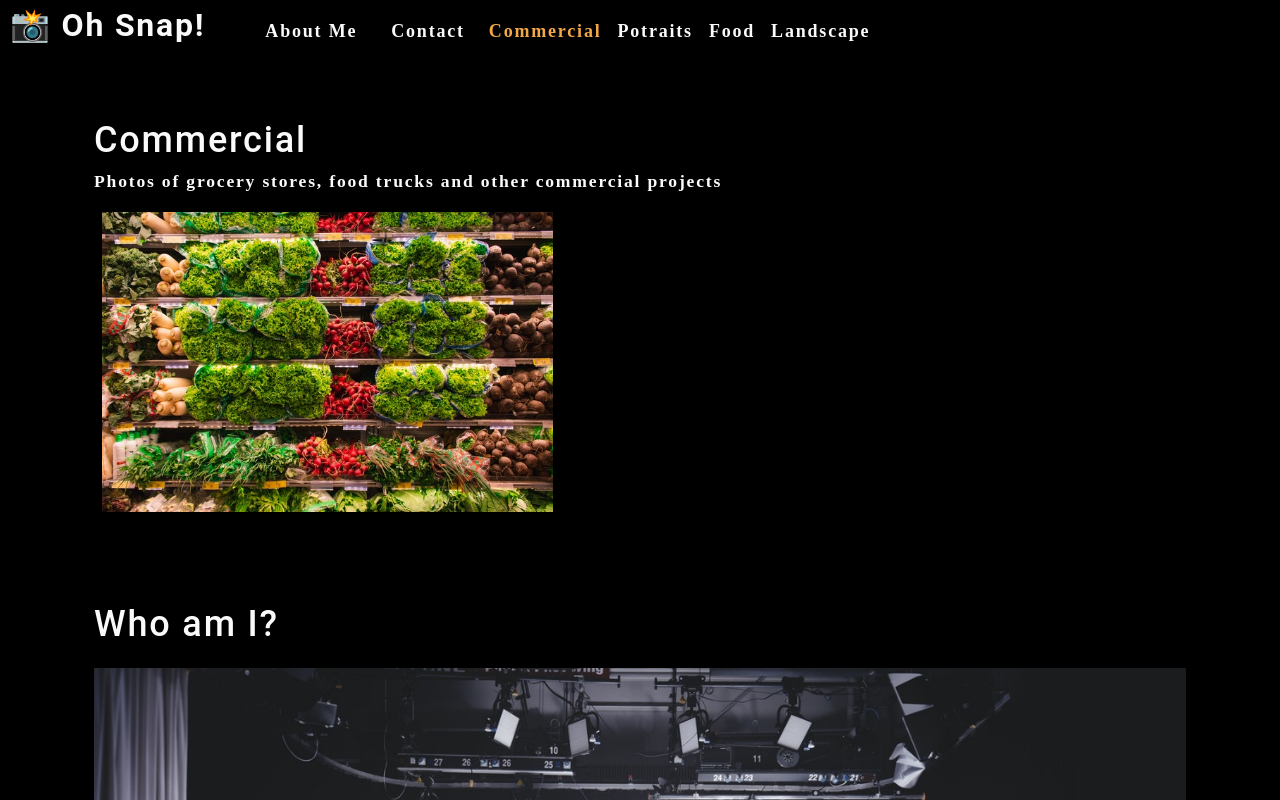
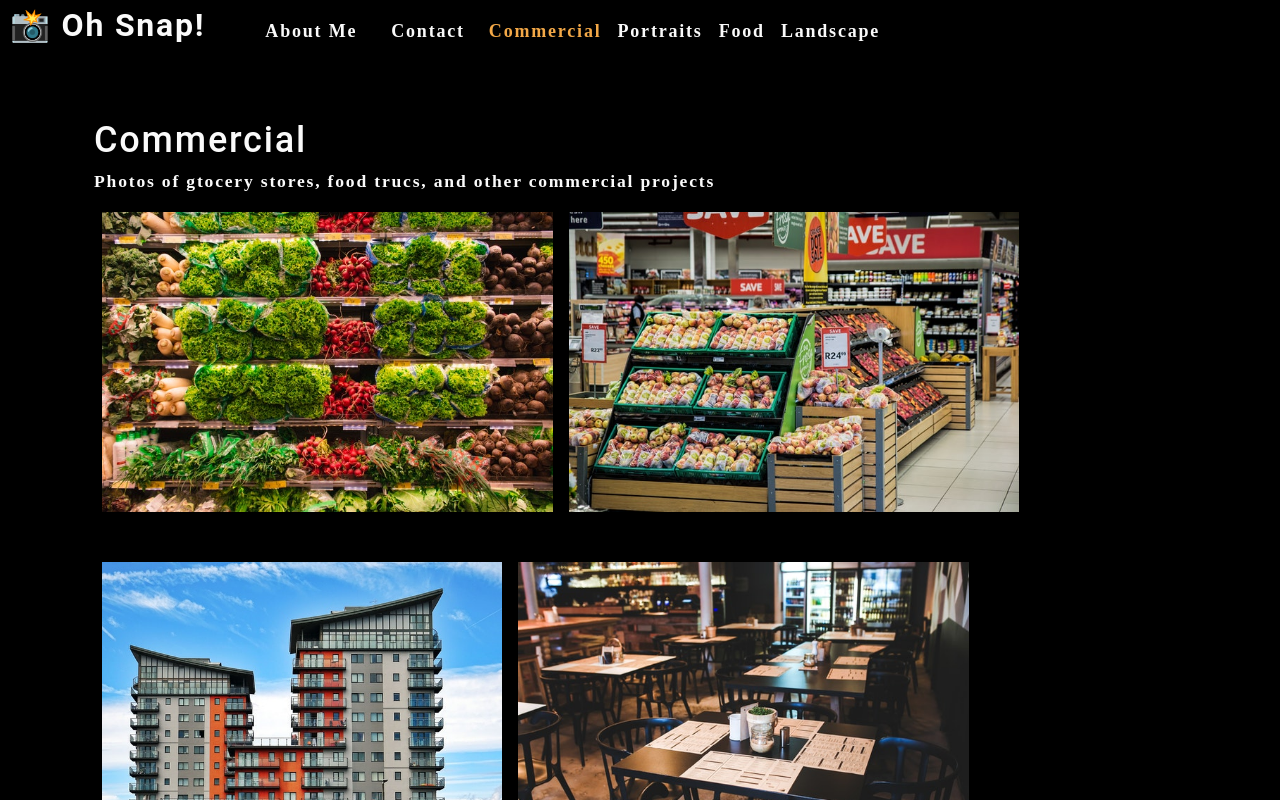
Before and after one commit to Brandon-perez19/Oh-Snap, a React (Create React App) app: page / in a window 1280 px wide. Shown: the top 800 px of the page. Built offline with nearby package versions, Linux system fonts and the light colour scheme.

Commit message:
Able to dynamically generate photos in gallery based on tab selected.

```diff
--- a/src/App.js
+++ b/src/App.js
@@ -1,4 +1,4 @@
-import React, {useState} from 'react'
+import React, { useState } from 'react'
 import './App.css';
 import About from './components/About';
 import Nav from './components/Nav';
@@ -11,8 +11,8 @@
       description: "Photos of gtocery stores, food trucs, and other commercial projects",
     },
     {
-        name: "potraits",
-        description: "Potraits of people in my life",
+      name: "portraits",
+      description: "portraits of people in my life",
     },
     {
       name: "food",
@@ -29,12 +29,12 @@
   return (
     <div>
       <Nav
-        categories = {categories}
-        setCurrentCategory = {setCurrentCategory}
-        currentCategory = {currentCategory}
+        categories={categories}
+        setCurrentCategory={setCurrentCategory}
+        currentCategory={currentCategory}
       > </Nav>
       <main>
-        <Gallery />
+        <Gallery currentCategory = {currentCategory}> </Gallery>
         <About />
       </main>
     </div>
--- a/src/components/Gallery/index.js
+++ b/src/components/Gallery/index.js
@@ -1,24 +1,15 @@
 import React from 'react';
 import { capitalizeFirstLetter } from '../../utils/helpers';
-import photo from "../../assets/small/commercial/0.jpg"
+import PhotoList from '../PhotoList';
 
 
-function Gallery() {
-    const currentCategory = {
-        name: "commercial",
-        description: "Photos of grocery stores, food trucks and other commercial projects"
-    };
+function Gallery({currentCategory}) {
+    const {name, description} = currentCategory
     return(
         <section>
             <h1> {capitalizeFirstLetter(currentCategory.name)} </h1>
             <p> {currentCategory.description}</p>
-            <div className='flex-row'>
-                <img
-                src = {photo}
-                alt = "Commercial Example"
-                className='img-thumbnail mx-1'
-                />
-            </div>
+            <PhotoList category={currentCategory.name} ></PhotoList>
         </section>
     );
 }
--- /dev/null
+++ b/src/components/PhotoList/index.js
@@ -0,0 +1,120 @@
+import React, { useState } from 'react';
+
+function PhotoList({ category }) {
+    const [photos] = useState([
+        {
+            name: 'Grocery aisle',
+            category: 'commercial',
+            description: 'Lorem ipsum dolor sit amet, consectetur adipiscing elit. Nunc ultricie',
+        },
+        {
+            name: 'Grocery booth',
+            category: 'commercial',
+            description: 'Lorem ipsum dolor sit amet, consectetur adipiscing elit. Nunc ultricie',
+        },
+        {
+            name: 'Building exterior',
+            category: 'commercial',
+            description: 'Lorem ipsum dolor sit amet, consectetur adipiscing elit. Nunc ultricie',
+        },
+        {
+            name: 'Restaurant table',
+            category: 'commercial',
+            description: 'Lorem ipsum dolor sit amet, consectetur adipiscing elit. Nunc ultricie',
+        },
+        {
+            name: 'Cafe interior',
+            category: 'commercial',
+            description: 'Lorem ipsum dolor sit amet, consectetur adipiscing elit. Nunc ultricie',
+        },
+        {
+            name: 'Cat green eyes',
+            category: 'portraits',
+            description: 'Lorem ipsum dolor sit amet, consectetur adipiscing elit. Nunc ultricie',
+        },
+        {
+            name: 'Green parrot',
+            category: 'portraits',
+            description: 'Lorem ipsum dolor sit amet, consectetur adipiscing elit. Nunc ultricie',
+        },
+        {
+            name: 'Yellow macaw',
+            category: 'portraits',
+            description: 'Lorem ipsum dolor sit amet, consectetur adipiscing elit. Nunc ultricie',
+        },
+        {
+            name: 'Pug smile',
+            category: 'portraits',
+            description: 'Lorem ipsum dolor sit amet, consectetur adipiscing elit. Nunc ultricie',
+        },
+        {
+            name: 'Pancakes',
+            category: 'food',
+            description: 'Lorem ipsum dolor sit amet, consectetur adipiscing elit. Nunc ultricie',
+        },
+        {
+            name: 'Burrito',
+            category: 'food',
+            description: 'Lorem ipsum dolor sit amet, consectetur adipiscing elit. Nunc ultricie',
+        },
+        {
+            name: 'Scallop pasta',
+            category: 'food',
+            description: 'Lorem ipsum dolor sit amet, consectetur adipiscing elit. Nunc ultricie',
+        },
+        {
+            name: 'Burger',
+            category: 'food',
+            description: 'Lorem ipsum dolor sit amet, consectetur adipiscing elit. Nunc ultricie',
+        },
+        {
+            name: 'Fruit bowl',
+            category: 'food',
+            description: 'Lorem ipsum dolor sit amet, consectetur adipiscing elit. Nunc ultricie',
+        },
+        {
+            name: 'Green river',
+            category: 'landscape',
+            description: 'Lorem ipsum dolor sit amet, consectetur adipiscing elit. Nunc ultricie',
+        },
+        {
+            name: 'Docks',
+            category: 'landscape',
+            description: 'Lorem ipsum dolor sit amet, consectetur adipiscing elit. Nunc ultricie',
+        },
+        {
+            name: 'Panoramic village by sea',
+            category: 'landscape',
+            description: 'Lorem ipsum dolor sit amet, consectetur adipiscing elit. Nunc ultricie',
+        },
+        {
+            name: 'Domestic landscape',
+            category: 'landscape',
+            description: 'Lorem ipsum dolor sit amet, consectetur adipiscing elit. Nunc ultricie',
+        },
+        {
+            name: 'Park bench',
+            category: 'landscape',
+            description: 'Lorem ipsum dolor sit amet, consectetur adipiscing elit. Nunc ultricie',
+        },
+    ]);
+
+    const currentPhotos = photos.filter((photo) => photo.category === category);
+
+    return (
+        <div>
+            <div className='flex-row'>
+                {currentPhotos.map((image, i) => (
+                    <img
+                        src={require(`../../assets/small/${category}/${i}.jpg`)}
+                        alt={image.name}
+                        className='img-thumbnail mx-1'
+                        key={image.name}
+                    />
+                ))}
+            </div>
+        </div>
+    )
+};
+
+export default PhotoList;
```
Also changed, not shown: 1 other file (tests, documents, lock files or other folders). Lines whose indentation alone changed are shown as unchanged.
